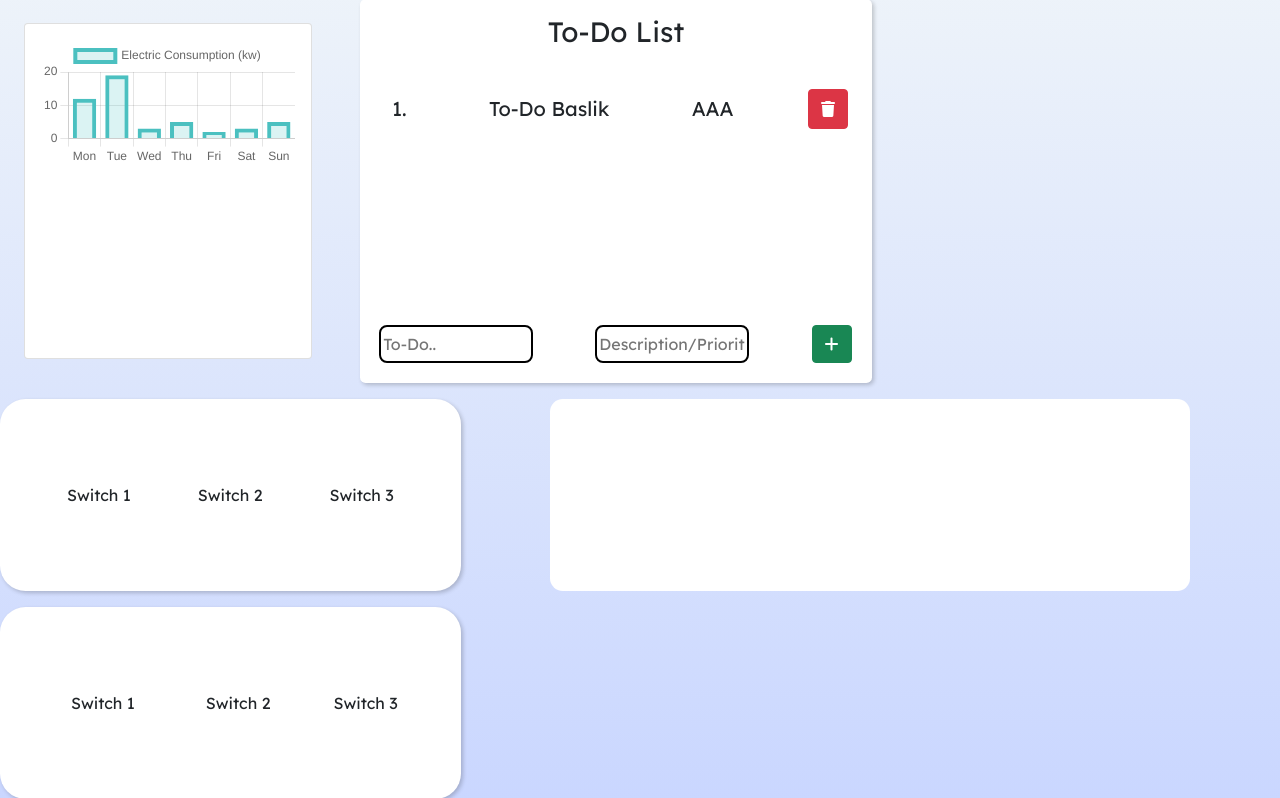
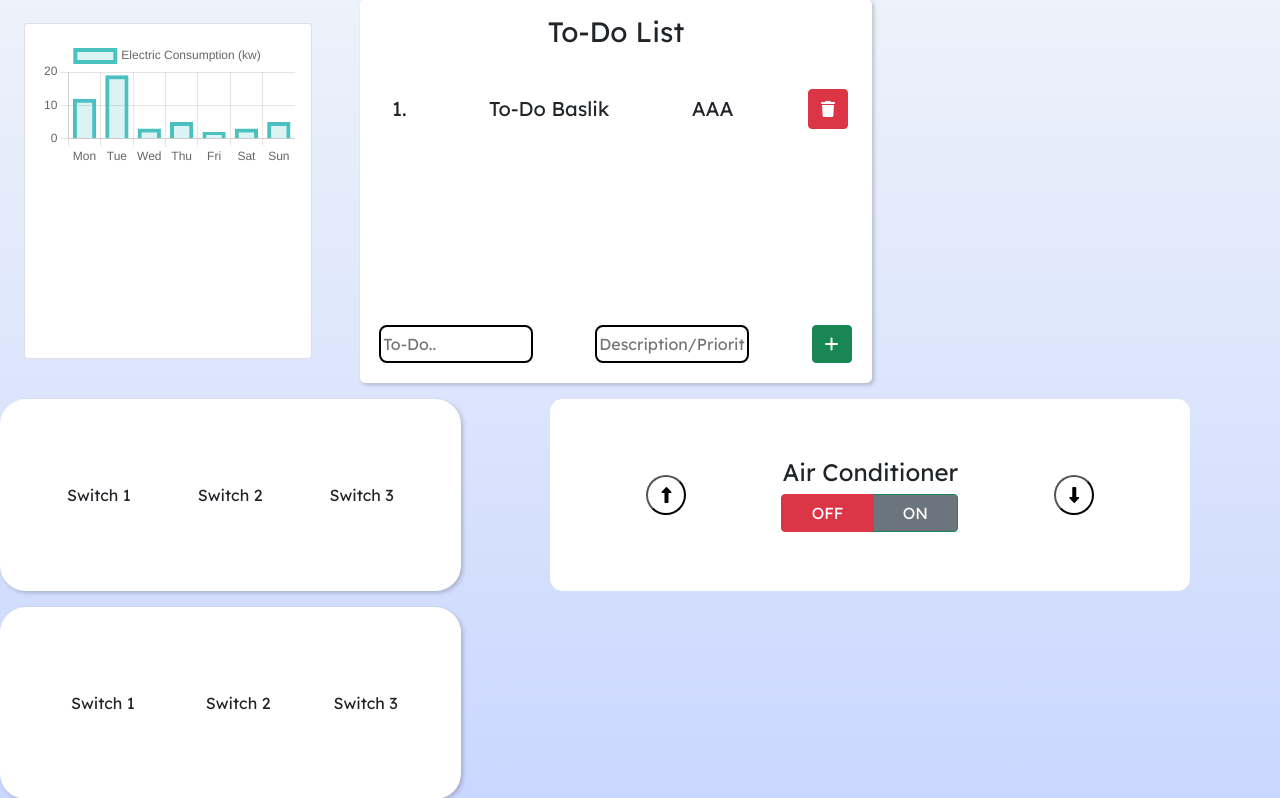
Before and after one commit to ulasiyorum/BUHomeSystems, a PHP site: page /producer/producer_main.html in a window 1280 px wide. Shown: the part 97-895 px from the top of the page. Run offline with PHP 8.4, Linux system fonts and the light colour scheme; some libraries are stand-ins or nearby versions.

Commit message:
air conditioner

```diff
--- a/src/producer/producer_main.html
+++ b/src/producer/producer_main.html
@@ -74,7 +74,18 @@
     </div>
 
     <span class="my-3 mx-2 air-conditioner bg-white mx-auto">
+      <button><i class="fa-solid fa-up-long"></i></button>
+      <div class="my-auto d-flex flex-column justify-content-center">
+        <h4>Air Conditioner</h4>
+        <div class="btn-group" role="group" aria-label="Basic radio toggle button group">
+          <input type="radio" class="btn-check" name="btnradio" id="btnradio1" autocomplete="off" checked>
+          <label class="btn btn-outline-danger btn-secondary text-white" for="btnradio1">OFF</label>
 
+          <input type="radio" class="btn-check" name="btnradio" id="btnradio2" autocomplete="off">
+          <label class="btn btn-outline-success btn-secondary text-white" for="btnradio2">ON</label>
+        </div>
+      </div>
+      <button><i class="fa-solid fa-down-long"></i></button>
     </span>
   </div>
     <div id="root" class="d-flex flex-wrap justify-content-around">
--- a/src/styles/styles.css
+++ b/src/styles/styles.css
@@ -55,8 +55,20 @@ ul {
 
 .air-conditioner {
     width: 50vw;
+    display: flex;
+    flex-direction: wrap;
     height: 24vh;
+    justify-content: space-evenly;
     border-radius: 1vw;
+}
+
+.air-conditioner button {
+    margin-top: auto;
+    margin-bottom: auto;
+    width: 2.5rem;
+    height: 2.5rem;
+    background-color: transparent;
+    border-radius: 100%;
 }
 
 .switches {
```
